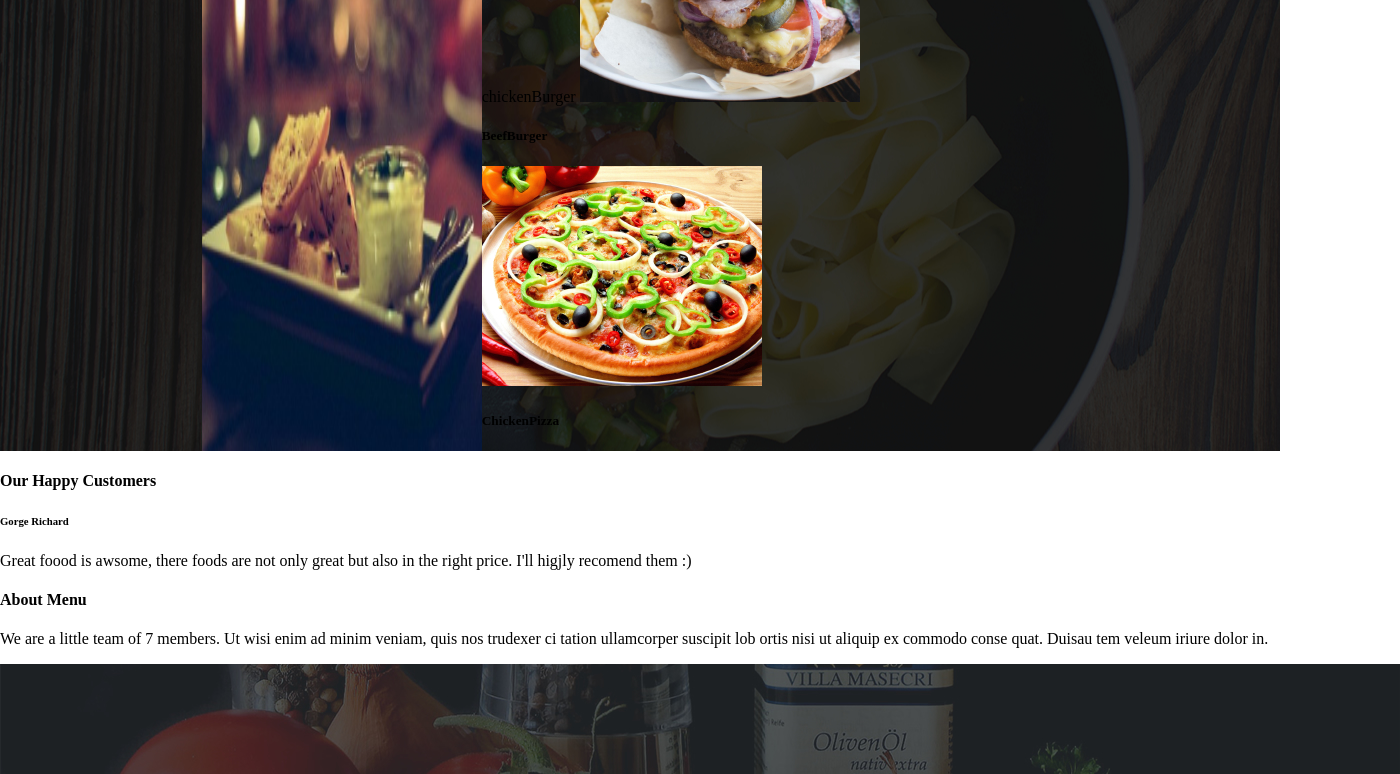
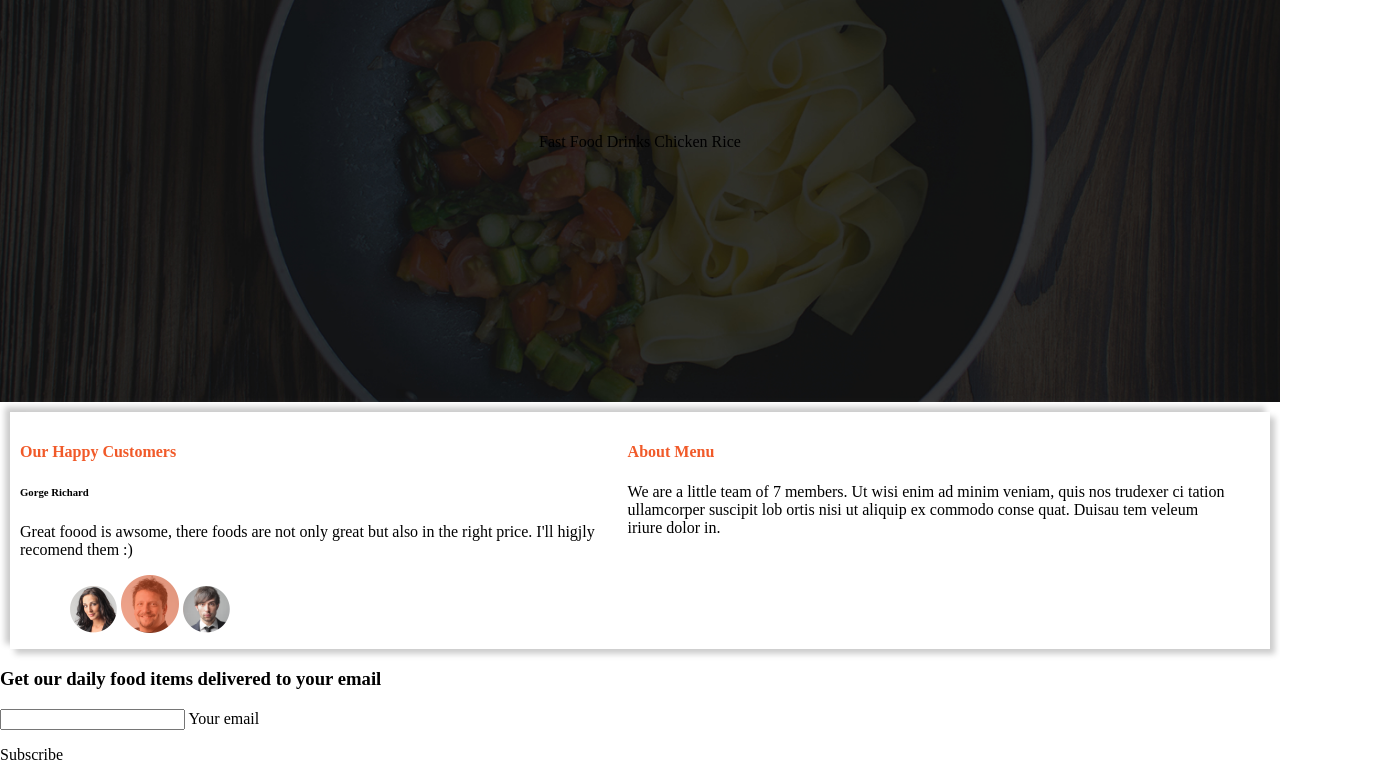
Before and after one commit to eude313/Anitas-kitchen, a plain HTML site: page index.html in a window 1280 px wide. Shown: the part 2070-2844 px from the top of the page, 1400 px wide, since content can reach past the window. Drawn offline with Linux system fonts and the light colour scheme.

Commit message:
add icons

```diff
--- a/index.html
+++ b/index.html
@@ -19,6 +19,7 @@
         </div>
 
         <div class="hero-contaier">
+
            <div class="hero hero-1">
                <div class="second para p-1">
                  <p> Happy Hour</p>
@@ -32,14 +33,12 @@
            <div class=" hero first  para hero-2">
               <p>Breakfast</p>
            </div>
-            <div class="hero first para hero-3">
+            <div class=" hero first para hero-3">
                 <p>Lunch</p>
            </div>
-           <div class="hero first para hero-4">
+           <div class=" hero first para hero-4">
                 <p>Dinner</p>
            </div>
-
-
 
         </div>
 
@@ -91,18 +90,6 @@
                     <td>Drinks</td>
                     <td>Chicken</td>
                     <td>Rice</td>
-                    <td>
-                      <img src="pictures/chickenBurger.jpg">
-                       <hh5>chickenBurger</h5>
-                   </td>
-                   <td>
-                        <img src="pictures/beefBurger.jpg">
-                       <h5>BeefBurger</h5>
-                   </td>
-                    <td>
-                        <img src="pictures/chickenPizza.jpg">
-                       <h5>ChickenPizza</h5>
-                    </td>
 
                 </tr>
 
@@ -110,28 +97,32 @@
        </div>
 
         <div class="container-4">
-            <tr>
-                <td>
+
+          <div class=" happy-1 Happy">
               <h4>Our Happy Customers</h4>
                 <h6>Gorge Richard</h6>
                 <p>Great foood is awsome, there foods are not only great but also in the right price. I'll higjly recomend them :) </p>
-                </td>
-                <td>
+                <div class="icons">
+                    <img src="pictures/p1.png">
+                    <img src="pictures/p2.png">
+                    <img src="pictures/p3.png">
+                </div>
+            </div>
+
+           <div class=" happy-1 about">
                <h4>About Menu</h4>
                <p>We are a little team of 7 members. Ut wisi enim ad minim veniam, quis nos trudexer ci tation ullamcorper suscipit lob ortis nisi ut aliquip ex commodo conse quat. Duisau tem veleum iriure dolor in.</p>
-                </td>
-
-            </tr>
+          </div>
 
         </div>
-
         <div class="container-5">
-            <img src="pictures/subscribe.jpg">
-            <div class="container-04">
           <h3><span>Get our daily food items delivered to your email</span></h3>
             <div id="container+01">
                <input type="text" id="Your email" name="Your email">
                <label for="email"> Your email</label>
+                <div class="sub">
+                   <p> Subscribe </p>
+                </div>
             </div>
         </div>
         <div id="container+02">
@@ -141,11 +132,10 @@
                 <div id="container+03">
                     <img src="pictures/facebook.png">
                     <img src="pictures/twitter.png">
-                    <img src="pinterest.png">
+                    <img src="pictures/pinterest.png">
                 </div>
        </div>
 
-        </div>
 
 
     </body>
--- a/styles.css
+++ b/styles.css
@@ -41,8 +41,11 @@ body {
 }
 .hero-1{
   background-color: white;
+
+}
 }
 .second {
+    max-height: 50%;
     height: 50%;
 
 }
@@ -118,9 +121,45 @@ body {
  .container-3 {
      background-image:
       url(/pictures/foodsBg.jpg);
+      background-size: 100% 100%;
+      width: 100%;
+
  }
  .container-03 {
+    background-repeat: no-repeat;
+    background-size: 100% 100%;
+    height: 65vh;
+    width: 100%;
+    display: flex;
+    align-items: center;
+    justify-content: center;
+ }
+.table-01{
 
+}
+.container-4{
     display: flex;
+    margin: 10px;
+    padding: 10px;
+    height: 30%;
+    box-shadow: 5px 5px 6px #ccc, -5px -5px 6px  #ccc; ;
+}
+.happy-1 h4{
+   width: 50%;
+   color: #F15A29;
+}
+.Happy {
+   width: 49%;
 
- }
+}
+.icons{
+    overflow-x:  #F15A29;
+    margin: 2px 50px;
+
+}
+.about {
+    width: 49%;
+}
+.container-5 {
+
+}
```
Lines whose indentation alone changed are shown as unchanged.
